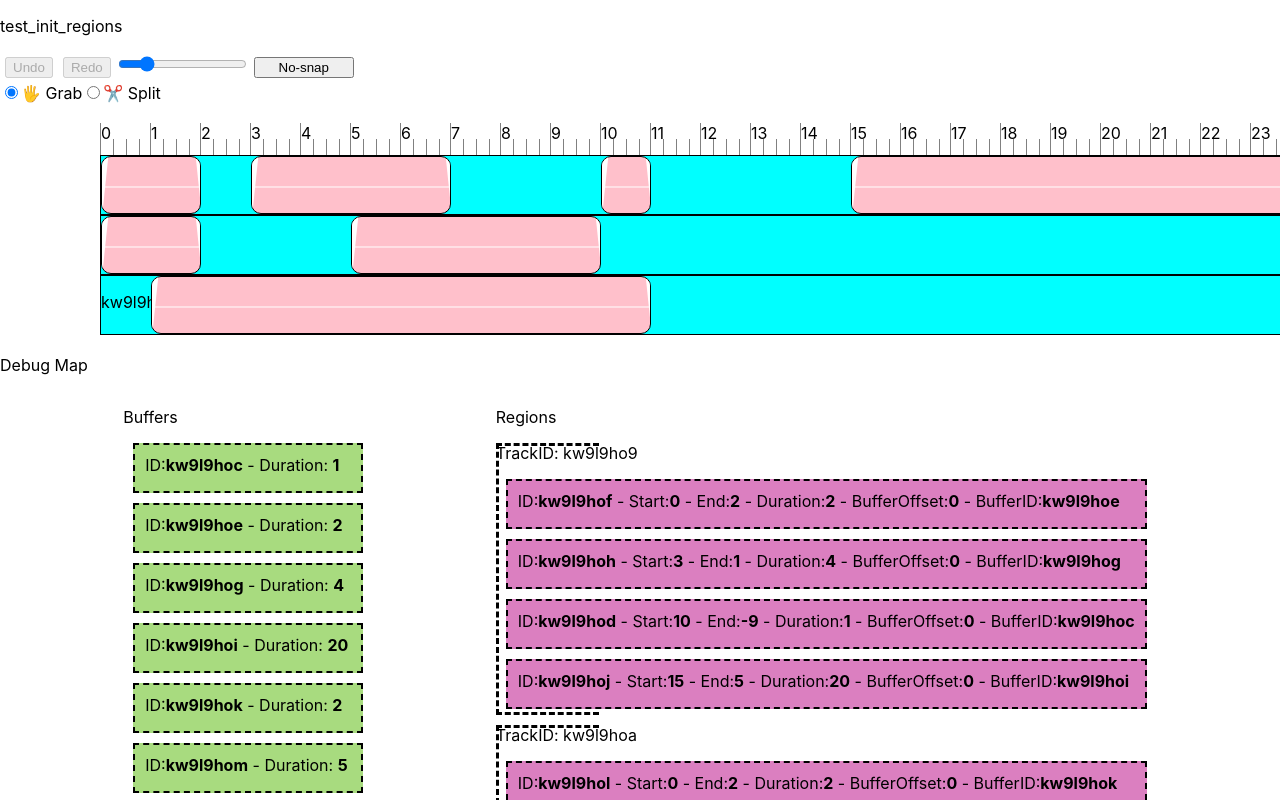
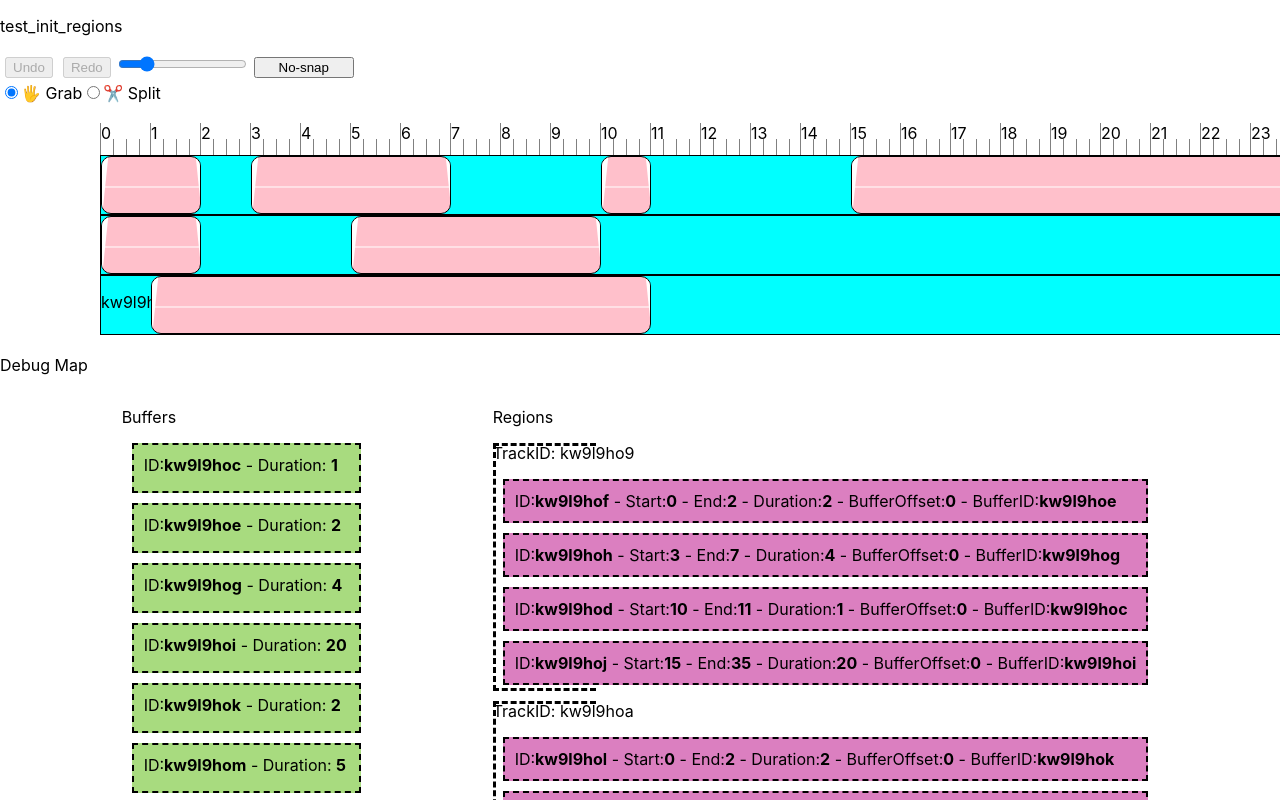
Before and after one commit to purewack/melonJuice-web, a React (Create React App) app: page / in a window 1280 px wide. Shown: the top 800 px of the page. Built offline with nearby package versions, Linux system fonts and the light colour scheme.

Commit message:
error with 'end' value in debug map

```diff
--- a/src/App.css
+++ b/src/App.css
@@ -42,7 +42,6 @@ button{
     background:rgba(184, 0, 129, 0.5);
     border-width:2px;
     border-style:dashed;
-    height:50px;
     margin:10px;
     padding:10px;
 }
--- a/src/App.js
+++ b/src/App.js
@@ -342,7 +342,7 @@ function App() {
                 return <div className="DebugRegion">
                   ID:<b>{r.regionId}</b> -
                   Start:<b>{r.rOffset}</b> -
-                  End:<b>{r.rDuration-r.rOffset}</b> -
+                  End:<b>{r.rDuration+r.rOffset}</b> -
                   Duration:<b>{r.rDuration}</b> -
                   BufferOffset:<b>{r.bOffset}</b> -
                   BufferID:<b>{r.bufferId}</b>
```
